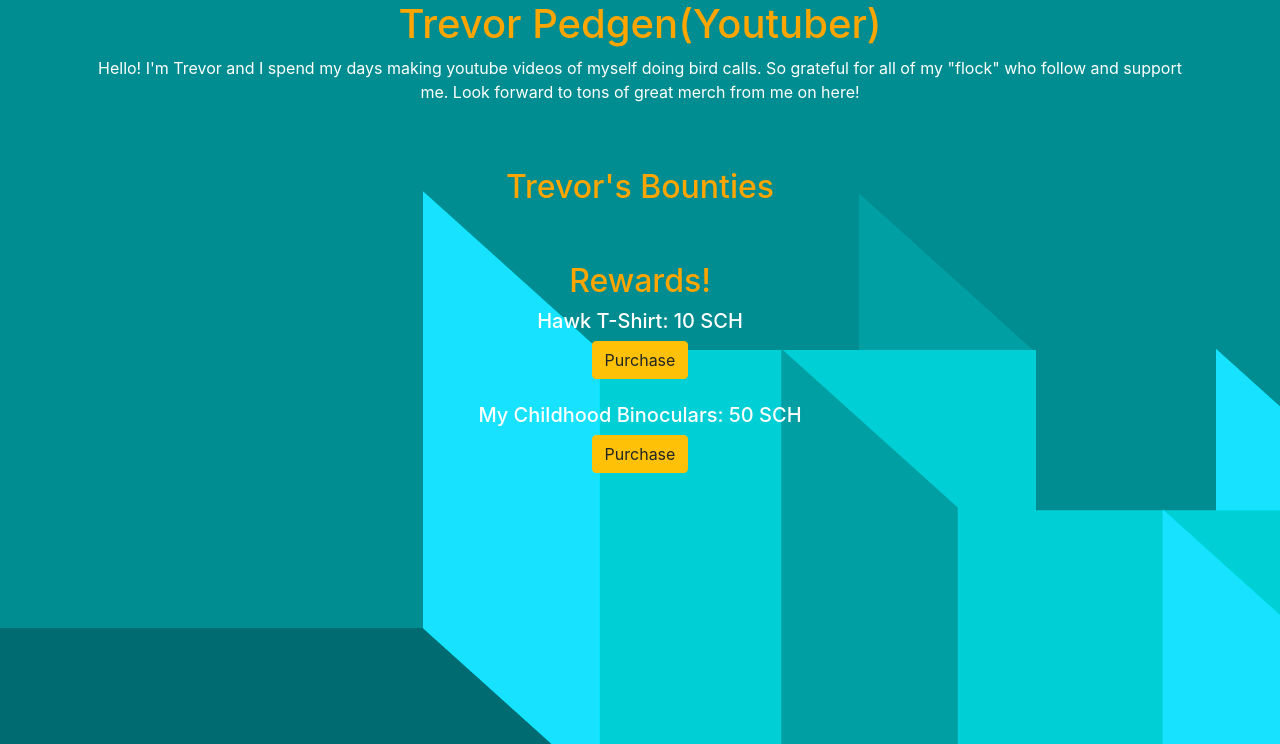
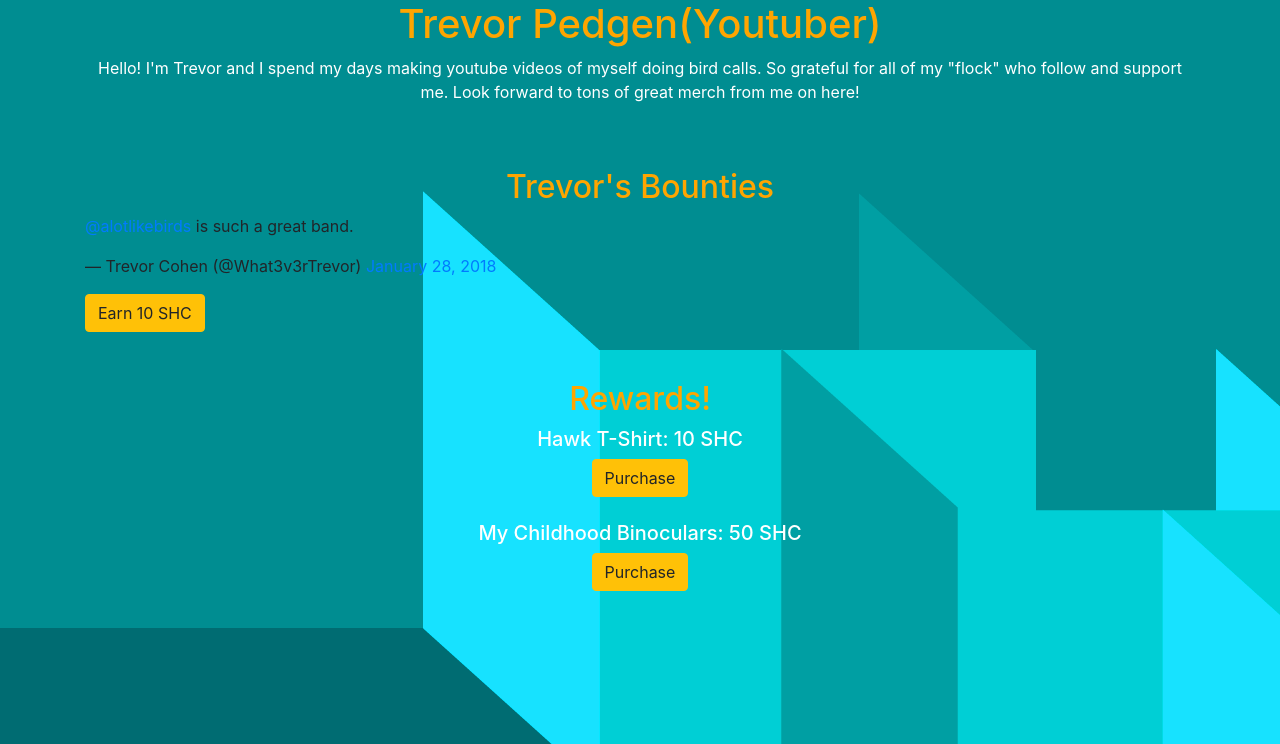
Before and after one commit to CoreySutphin/ShareCoin, a Flask app: page /creator in a window 1280 px wide. Shown: the part 56-800 px from the top of the page. Run offline with Flask 2, Linux system fonts and the light colour scheme; parts of the project's set-up code (start-up, migrations or seed data) failed here and were passed over; some libraries are stand-ins or nearby versions.

Commit message:
Basics of system for rewarding likes

```diff
--- a/templates/creator.html
+++ b/templates/creator.html
@@ -16,13 +16,37 @@
     function burn(value, buttonId) {
       shareCoinInstance.burn(value, function(error, result){
       if(!error) {
-        console.log(result)
+        console.log(result);
         document.getElementById(buttonId).disabled = true;
       }
       else
         console.error(error);
     });
   }
+
+  /*
+    function createBounty() {
+      shareCoinInstance.createTwitterBounty(1000, 10, "https://twitter.com/What3v3rTrevor/status/957615605376569344", function(error, result){
+        if(!error) {
+          console.log(result);
+        }
+        else
+          console.error(error);
+        });
+      }
+      */
+
+
+    function payout() {
+      shareCoinInstance.payoutTwitterBounty("https://twitter.com/What3v3rTrevor/status/957615605376569344", function(error, result){
+        if(!error) {
+          console.log(result);
+        }
+        else
+          console.error(error);
+        });
+      }
+
   </script>
 
 {% endblock %}
@@ -37,6 +61,14 @@
           Look forward to tons of great merch from me on here! </p>
         <br> <br>
         <h2 class="text-center" style="color:orange;">Trevor's Bounties</h2>
+        <div class="center-text">
+          <blockquote class="twitter-tweet tw-align-center" data-lang="en"><p lang="en" dir="ltr"><a href="https://twitter.com/alotlikebirds?ref_src=twsrc%5Etfw">@alotlikebirds</a>  is such a great band.</p>&mdash; Trevor Cohen (@What3v3rTrevor) <a href="https://twitter.com/What3v3rTrevor/status/957615605376569344?ref_src=twsrc%5Etfw">January 28, 2018</a></blockquote>
+          <script async src="https://platform.twitter.com/widgets.js" charset="utf-8"></script>
+        </div>
+        <div class="center-text">
+          <a id="bountyButton" class="btn btn-warning" onclick="payout()">Earn 10 SHC</a>
+        </div>
+
       </div>
     </div>
     <br> <br>
@@ -44,13 +76,13 @@
       <div class="col-lg-12 center-text">
         <h2 class="text-center" style="color:orange;">Rewards!</h2>
 
-        <h5 class="text-center" style="color:white;">Hawk T-Shirt:     10 SCH</h5>
+        <h5 class="text-center" style="color:white;">Hawk T-Shirt:     10 SHC</h5>
         <div class="text-center">
           <a id="button1" class="btn btn-warning" onclick="burn(10, 'button1')">Purchase</a>
         </div>
         <br>
 
-        <h5 class="text-center"style="color:white;">My Childhood Binoculars:     50 SCH</h5>
+        <h5 class="text-center"style="color:white;">My Childhood Binoculars:     50 SHC</h5>
         <div class="text-center">
           <a id="button2" class="btn btn-warning" onclick="burn(10, 'button2')">Purchase</a>
         </div>
--- a/templates/home_page.html
+++ b/templates/home_page.html
@@ -7,7 +7,7 @@
     shareCoinInstance.balanceOf(accounts[0], function(error, result){
     if(!error) {
       console.log(result)
-      document.getElementById("balance").innerHTML = "ShareCoin Balance: " + result;
+      document.getElementById("balance").innerHTML = "ShareCoin Balance: " + result + "SHC";
     }
     else
       console.error(error);
```
